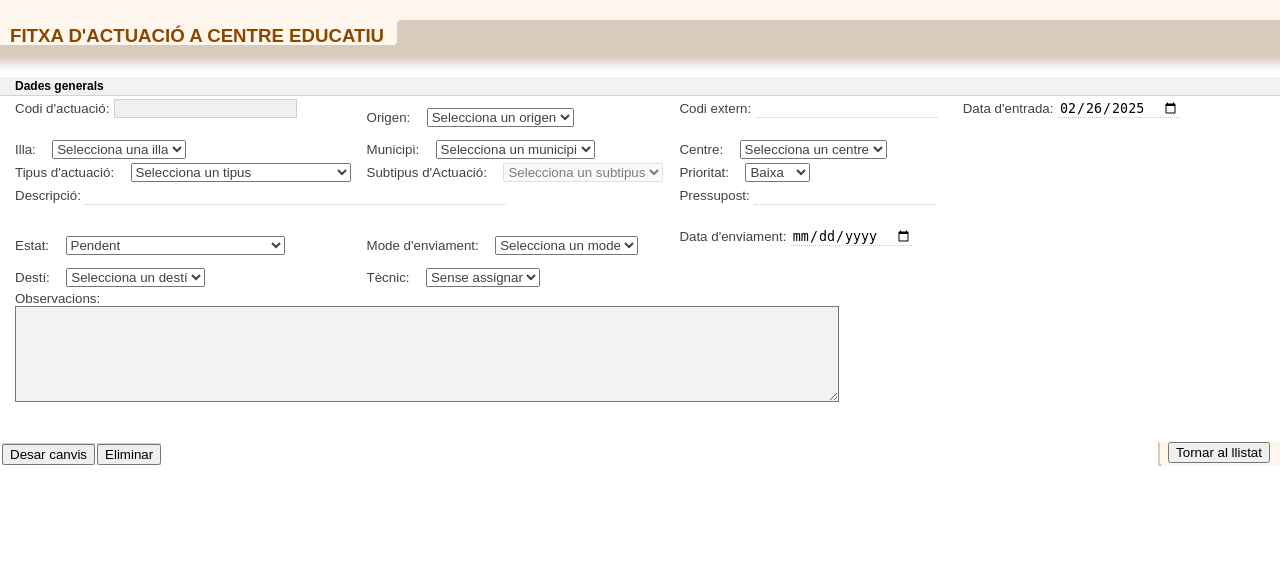
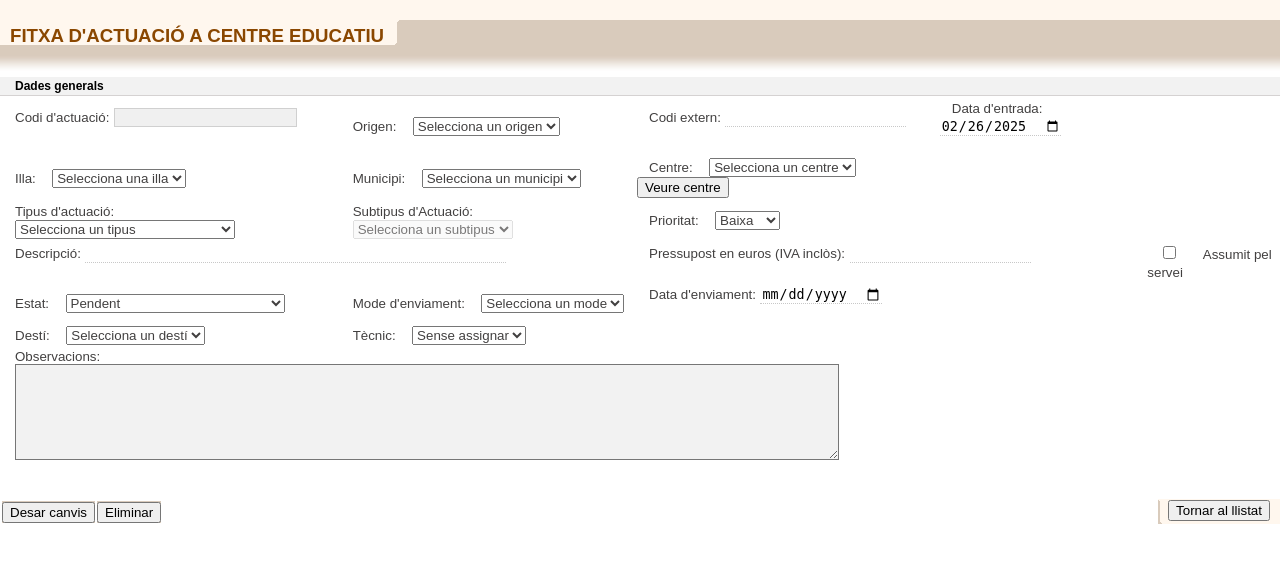
Before and after one commit to infraestructures/sie, a PHP site: page /actuacio/actuacioForm.php in a window 1280 px wide. Shown: the top 563 px of the page. Run offline with PHP 8.4, Linux system fonts and the light colour scheme; data comes from the database, SQL or seed files in the repository; data that the repository does not hold is empty.

Commit message:
Canvis sol·licitats

```diff
--- a/actuacio/actuacioForm.php
+++ b/actuacio/actuacioForm.php
@@ -14,6 +14,7 @@
 		'codi_extern' => '',
 		'descripcio' => '',
 		'pressupost' => '',
+		'assumit_servei' => '',
 		'observacions' => '',
 		'estat_id' => '',
 		'subtipus_id' => '',
@@ -22,6 +23,7 @@
 		'nom_illa' => '',
 		'nom_municipi' => '',
 		'nom_centre' => '',
+		'Localitat' => '',
 		'data_entrada' => $fechaActual,
 		'data_enviament' => '',
 		'centre_id' => '',
@@ -51,11 +53,13 @@
 					a.origen_id,
 					a.desti_id,
 					a.mode_enviament_id,
+					a.assumit_servei,
 					c.id_illa,
 					c.id_municipi,
 					a.centre_id,
 					s.tipus_id,
 					e.color,
+					c.Localitat,
 					i.nom AS nom_illa,
 					m.nom AS nom_municipi,
 					c.Centre AS nom_centre,
@@ -143,7 +147,7 @@
 
 	if ($id) {
 		// Documents
-		$stmt = $connexio->prepare("SELECT id, nom, url FROM document_actuacio WHERE actuacio_id = ?");
+		$stmt = $connexio->prepare("SELECT id, nom, data, url FROM document_actuacio WHERE actuacio_id = ?");
 		$stmt->bind_param("i", $id);
 		$stmt->execute();
 		$result_documents = $stmt->get_result();
@@ -153,6 +157,11 @@
 		$stmt->execute();
 		$result_informes = $stmt->get_result();
 	}
+
+	$nomCentre = $actuacio['nom_centre']."-".$actuacio['Localitat'];
+	$assumitServei = $actuacio['assumit_servei'];
+	$centreId = $actuacio['centre_id'];
+
 ?>
 
 <html>
@@ -235,6 +244,23 @@
 				}
 			});
 		});
+
+	function obrirCentre() {
+		const codiCentre = document.getElementById('centre_id').value;
+		if (!codiCentre) {
+			alert("Selecciona un centre.");
+			return;
+		}
+		const url = `../centre/centreForm.php?id=${encodeURIComponent(codiCentre)}`;
+		window.open(url, 'Centre', 'width=800,height=600,scrollbars=yes,resizable=yes');
+	}
+
+	function actualitzaCentreId() {
+		const select = document.getElementById('centre');
+		const centreId = select.value;
+		document.getElementById('centre_id').value = centreId;
+	}
+
 	</script>
 	<meta charset="UTF-8">
 	<meta name="viewport" content="width=device-width, initial-scale=1.0">
@@ -319,12 +345,15 @@
 								<!-- Centre -->
 								<label class="campoFicha_Blanca">Centre:</label>
 								<?php if ($id): ?>
-									<input type="text" name="centre" value="<?= $actuacio['nom_centre'] ?>" readonly>
+									<input type="text" name="centre" value="<?= $nomCentre ?>" readonly>
+									<input type="hidden" id="centre_id" name="centre_id" value="<?= $centreId ?>">
 								<?php else: ?>
-									<select id="centre" name="centre" class="campoFicha_Blanca" required>
+									<select id="centre" name="centre" class="campoFicha_Blanca" onchange="actualitzaCentreId()" required>
 										<option value="">Selecciona un centre</option>
 									</select>
+									<input type="hidden" id="centre_id" name="centre_id" value="">
 								<?php endif; ?>
+								<button type="button" onclick="obrirCentre()">Veure centre</button>
 							</td>
 						</tr>
 						<tr>
@@ -377,9 +406,15 @@
 							</td>
 							<td colspan="2">
 								<!-- Pressupost -->
-								<label for="pressupost" class="campoFicha_Blanca">Pressupost:</label>
+								<label for="pressupost" class="campoFicha_Blanca">Pressupost en euros (IVA inclòs):</label>
 								<input type="text" id="pressupost" name="pressupost" class="formularioFicha" value="<?= $actuacio['pressupost'] ?>"><br><br>
 							</td>
+							<td>
+								<label label for="assumit_servei" class="campoFicha_Blanca"></label>
+								<input type="checkbox" id="assumit_servei" name="assumit_servei" class="formularioFicha" <?php echo $assumitServei == "S"? "checked" : ""?>>
+								<label label class="campoFicha_Blanca">Assumit pel servei</label>
+							</td>
+
 						</tr>
 						<tr>
 							<td>
@@ -460,7 +495,8 @@
 						<table class="listado" cellpadding="0" cellspacing="0" width="100%">
 							<thead>
 								<tr>
-									<th class="campoCabeceraListadoInicial">Nom</th>
+									<th class="campoCabeceraListadoInicial">Data</th>
+									<th class="campoCabeceraListado">Nom</th>
 									<th class="campoCabeceraListado">URL</th>
 								</tr>
 							</thead>
@@ -470,6 +506,7 @@
 								if ($result_documents && $result_documents->num_rows > 0) {
 									while ($row = $result_documents->fetch_assoc()) {
 										echo "<tr onclick=\"window.location.href='documentActuacioForm.php?id_document=". $row["id"]. "&id_actuacio=". $id."'\">";
+										echo "<td class='campoListadoInicial'>". date('Y-m-d', strtotime($row["data"])). "</td>";
 										echo "<td class='campoListadoInicial'>". $row["nom"]. "</td>";
 										echo "<td class='campoListado'>";
 										if (!empty($row['url'])) {
@@ -515,7 +552,7 @@
 								if ($result_informes && $result_informes->num_rows > 0) {
 									while ($row = $result_informes->fetch_assoc()) {
 										echo "<tr onclick=\"window.location.href='informeActuacioForm.php?id_informe=". $row["id"]. "&id_actuacio=". $id."'\">";
-										echo "<td class='campoListadoInicial'>". $row["data"]. "</td>";
+										echo "<td class='campoListadoInicial'>". date('Y-m-d', strtotime($row["data"])). "</td>";
 										echo "<td class='campoListado'>". $row["nom"]. "</td>";
 										echo "<td class='campoListado'>";
 										if (!empty($row['url'])) {
--- a/actuacio/actuacioListFiltro.php
+++ b/actuacio/actuacioListFiltro.php
@@ -107,8 +107,8 @@
     if (!empty($tecnicFiltro)) {
         $sql.= " AND a.tecnic_id = ". intval($tecnicFiltro);
     }
-    $sql.= " ORDER BY CAST(SUBSTRING_INDEX(a.codi, '-', -1) AS UNSIGNED) ASC,
-             CAST(SUBSTRING_INDEX(a.codi, '-', 1) AS UNSIGNED) ASC;";
+    $sql.= " ORDER BY CAST(SUBSTRING_INDEX(a.codi, '-', -1) AS UNSIGNED) DESC,
+             CAST(SUBSTRING_INDEX(a.codi, '-', 1) AS UNSIGNED) DESC;";
 
     $result_actuacions = $connexio->query($sql);
 
--- a/actuacio/documentActuacioForm.php
+++ b/actuacio/documentActuacioForm.php
@@ -11,7 +11,7 @@
 	// Si es rep un `codi`, consultar la taula `document_actuacio` per obtenir les dades
 	if ($idDocument) {
 		$sql = "
-			SELECT id, nom, url, actuacio_id
+			SELECT id, nom, url, data, actuacio_id
 			FROM document_actuacio
 			WHERE id = ?
 		";
@@ -24,6 +24,7 @@
 		if ($resultat->num_rows > 0) {
 			$row = $resultat->fetch_assoc();
 			$nom = $row['nom'];
+			$data = $row['data'];
 			$url = $row['url'];
 		}
 
@@ -62,9 +63,10 @@
 			<div class="contenedorFicha">
 				<div class="contenidoSeccion">
 					<div class="fila">
+						<label for="data" class="campoFicha_Blanca">Data:</label>
+						<input type="date" id="data" name="data" class="formularioFicha" size="50" value="<?php echo $data; ?>"><br>
 						<label for="nom" class="campoFicha_Blanca">Nom del document:</label>
 						<input type="text" id="nom" name="nom" class="formularioFicha" size="50" value="<?php echo $nom; ?>"><br>
-
 						<label for="url" class="campoFicha_Blanca">URL:</label>
 						<input type="text" id="url" name="url" class="formularioFicha" size="150" value="<?php echo $url; ?>"><br>
 					</div>
--- a/actuacio/getCentres.php
+++ b/actuacio/getCentres.php
@@ -10,7 +10,7 @@ if ($municipiID === 0) {
 echo "ID de municipi rebut: " . $municipiID . "<br>"; // 🔥 Debug per veure si arriba el municipiID
 
 // Escriure la consulta SQL
-$query = "SELECT id, Centre FROM centres WHERE id_municipi = ? ORDER BY Centre ASC";
+$query = "SELECT id, Centre, Localitat FROM centres WHERE id_municipi = ? ORDER BY Centre ASC";
 
 $stmt = $connexio->prepare($query);
 if (!$stmt) {
@@ -24,7 +24,8 @@ $result = $stmt->get_result();
 if ($result->num_rows > 0) {
     echo '<option value="">Selecciona un centre</option>';
     while ($row = $result->fetch_assoc()) {
-        echo '<option value="'.$row['id'].'">'.$row['Centre'].'</option>';
+        $nomCentre = $row['Centre']."-".$row['Localitat'];
+        echo '<option value="'.$row['id'].'">'.$nomCentre.'</option>';
     }
 } else {
     echo "No hi ha centres per a aquest municipi."; // 🔥 Debug per veure si realment no hi ha dades
--- a/actuacio/informeActuacioForm.php
+++ b/actuacio/informeActuacioForm.php
@@ -65,7 +65,7 @@
 				<div class="contenidoSeccion">
 					<div class="fila">
 						<label for="data" class="campoFicha_Blanca">Data:</label>
-						<input type="text" id="data" name="data" class="formularioFicha" size="50" value="<?php echo $nom; ?>"><br>
+						<input type="date" id="data" name="data" class="formularioFicha" size="50" value="<?php echo $nom; ?>"><br>
 						<label for="nom" class="campoFicha_Blanca">Nom de l'informe:</label>
 						<input type="text" id="nom" name="nom" class="formularioFicha" size="50" value="<?php echo $nom; ?>"><br>
 						<label for="url" class="campoFicha_Blanca">URL:</label>
--- a/css/estilos_ficha_2.css
+++ b/css/estilos_ficha_2.css
@@ -303,14 +303,12 @@ select.formularioFicha:disabled {
 	background-color: #f0f0f0; /* Gris claro */
 	color: #a0a0a0; /* Texto gris tenue */
 	border: 1px solid #d0d0d0; /* Borde gris claro */
-	cursor: not-allowed; /* Cursor de "no permitido" */
 }
 
 input.formularioFicha:read-only {
 	background-color: #f0f0f0; /* Gris claro */
 	color: #a0a0a0; /* Texto gris tenue */
 	border: 1px solid #d0d0d0; /* Borde gris claro */
-	cursor: not-allowed; /* Cursor de "no permitido" */
 }
 
 .formulario {
@@ -455,7 +453,6 @@ li {
 	background-color: #f0f0f0; /* Cambia el color de fondo */
 	color: #a0a0a0; /* Cambia el color del texto */
 	border: 1px solid #d0d0d0; /* Cambia el color del borde */
-	cursor: not-allowed; /* Muestra un cursor de no permitido */
 }
 .formularioFichaContainer {
 	display: flex;
```
Also changed, not shown: actuacio/actuacioInsertUpdate.php (+6 -3 lines), actuacio/documentActuacioInsertUpdate.php (+5 -3 lines).
